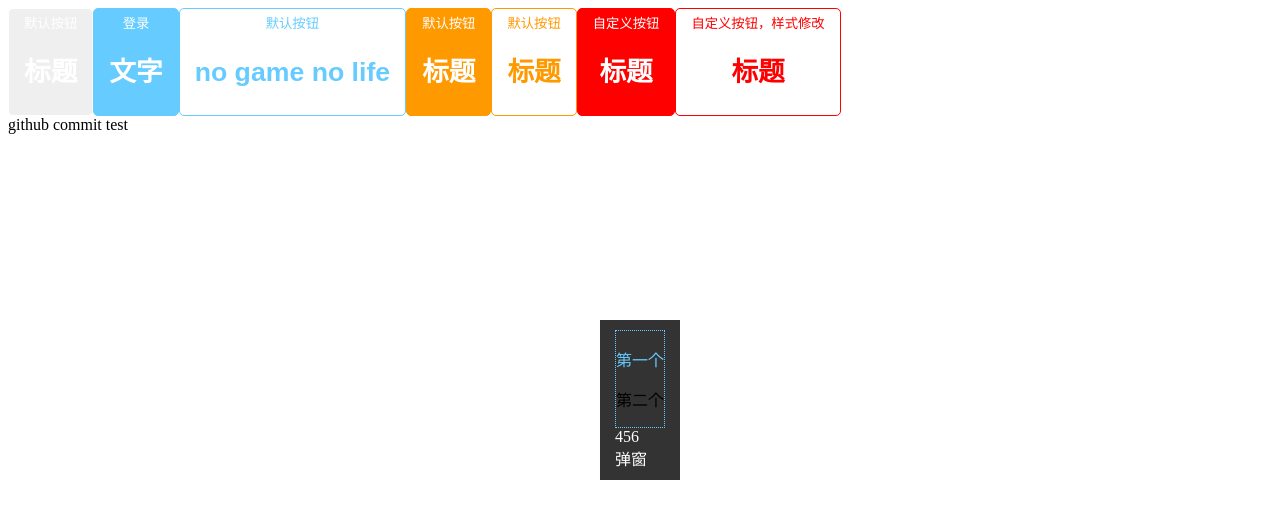
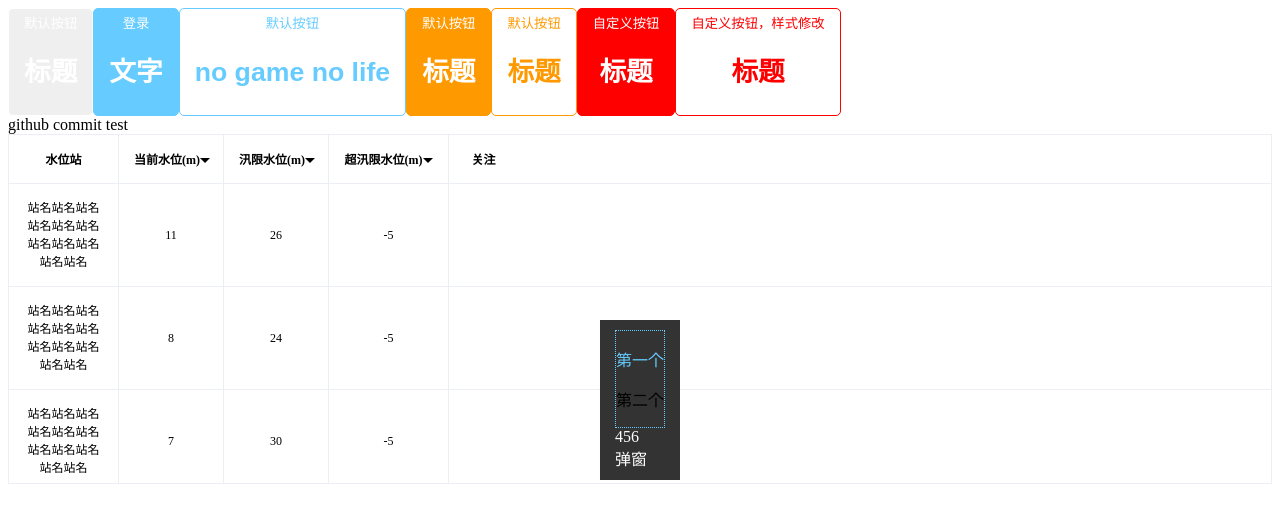
Before and after one commit to btea/vue-component, a Vue app: page / in a window 1280 px wide. Shown: the top 518 px of the page. Built offline with nearby package versions, Linux system fonts and the light colour scheme.

Commit message:
component table

```diff
--- a/package.json
+++ b/package.json
@@ -4,7 +4,7 @@
   "description": "vuex",
   "main": "index.js",
   "scripts": {
-    "start": "webpack-dev-server --mode development --open",
+    "s": "webpack-dev-server --mode development --open",
     "test": "echo \"Error: no test specified\" && exit 1"
   },
   "repository": {
@@ -31,6 +31,8 @@
     "http-proxy-middleware": "^0.19.0",
     "less": "^3.8.1",
     "less-loader": "^4.1.0",
+    "node-sass": "^4.12.0",
+    "sass-loader": "^7.1.0",
     "style-loader": "^0.23.0",
     "vue": "^2.5.17",
     "vue-loader": "^15.4.1",
@@ -48,6 +50,8 @@
     "es6-promise": "^4.2.4",
     "express": "^4.16.3",
     "muse-ui": "^3.0.1",
+    "scss": "^0.2.4",
+    "scss-loader": "0.0.1",
     "vue-router": "^3.0.1",
     "vue-uploader": "^0.1.2",
     "vuex": "^3.0.1"
--- a/src/app.vue
+++ b/src/app.vue
@@ -6,7 +6,7 @@
         <Button type="warning"></Button>
         <Button type="warning" ghost></Button>
         <Button type="error">自定义按钮</Button>
-        <Button type="error" ghost>自定义按钮，样式修改</Button>
+        <Button type="error" ghost v-drag>自定义按钮，样式修改</Button>
         <Alert num="12" @zeng="bili">
             <div style="color: #6cf;" class="con">
                 <p>第一个</p>
@@ -17,6 +17,13 @@
         </Alert>
         <div>github commit test</div>
         <!-- <v-uploader></v-uploader> -->
+        <be-table
+            :data="water.data"
+            :header="water.header"
+            :key="tableKey"
+            :sortable="sort"
+            :cell-style="cellStyle">
+        </be-table>
     </div>
 </template>
 
@@ -24,21 +31,63 @@
 // 局部注册
 // import Button from './button/button'
 // console.log(Button);
+
+import beTable  from './be-table';
+import beTableColumn from './be-table-column';
+
 export default {
     data(){
         return {
-            news: 'no game no life'
+            news: 'no game no life',
+            arr: new Array(10),
+            water: {
+                header: [
+                    {prop: 'station', label: '水位站', width: '80'},
+                    {prop: 'rain', label: '当前水位(m)', width: '75'},
+                    {prop: 'limit', label: '汛限水位(m)', width: '75'},
+                    {prop: 'overstep', label: '超汛限水位(m)', width: '90'},
+                    {prop: 'status', label: '关注', width: '40'}
+                ],
+                data: (() => {
+                    let arr = [], len = 10;
+                    for(let i = 0; i < len; i++){
+                        arr.push({
+                            stationId: '123',
+                            station: '站名站名站名站名站名站名站名站名站名站名站名',
+                            rain: this.randomVal(15,5),
+                            limit: this.randomVal(30,20),
+                            overstep: '-5',
+                            lon: 28.1,
+                            lat: 120.9,
+                            focus: 1
+                        })
+                    }
+                    return arr;
+                })()
+            },
+            sort: [1, 2, 3],
+            tableKey: Math.random().toString(16).slice(2)
         }
     },
     methods: {
+        randomVal(max, min){
+            return Math.floor(Math.random() * (max - min  + 1) + min);
+        },
         bili(target){
             console.log(target);
             console.log('bilibili');
+        },
+        cellStyle(i, item){
+            console.log(i, item);
         }
-    }
+    },
     // 局部注册组件
     // components: {
         // Button: Button
     // },
+    components: {
+        beTable,
+        beTableColumn
+    }
 }
 </script>
--- /dev/null
+++ b/src/be-table-column.vue
@@ -0,0 +1,38 @@
+<template>
+    <div class="item" :style="{width: width + 'px'}" :class="prop">
+        {{prop}}
+    </div>
+</template>
+
+<script>
+export default {
+    props: {
+        prop: {
+            type: String,
+            default: '',
+        },
+        label: {
+            type: String,
+            default: ''
+        },
+        width: {
+            type: String,
+            default: ''
+        }
+    },
+    data(){
+        return {
+            list: this.$parent.data
+        }
+    },
+    mounted(){
+        console.log(this);
+    }
+}
+</script>
+<style lang="scss" scoped>
+    .item{
+        display: table-cell;
+
+    }
+</style>
--- /dev/null
+++ b/src/be-table.vue
@@ -0,0 +1,131 @@
+<template>
+    <div class="table" :style="sty">
+        <div class="header">
+            <div class="item"
+                :class="{'is-sortable': sortable.includes(i)}"
+                v-for="(item,i) in header"
+                :key="item.prop"
+                :style="{width: item.width - 1+ 'px'}"
+                @click="dataSort(item.prop, i)">
+                {{item.label}}<em v-if="sortable.includes(i)"></em>
+            </div>
+        </div>
+        <ul class="body">
+            <li class="list-item" v-for="(d, i) in tableData" :key="i" :class="{mark: Number(d.overstep) > 0}">
+                <div class="val" v-for="(v, j) in headerProp.slice(0, -1)" :key="j" :class="v" :style="{width: header[j].width - 1 + 'px'}">{{d[v]}}</div>
+                <div class="val" :class="headerProp[last]" :style="{width: header[last].width - 1 + 'px'}" v-html="d[headerProp[last]]"></div>
+            </li>
+        </ul>
+    </div>
+</template>
+
+<script>
+export default {
+    props: ['header', 'data', 'sty', 'sortable'],
+    data(){
+        let $header = this.header;
+        return {
+            tableData: JSON.parse(JSON.stringify(this.data)),
+            headerProp: (() => {
+                let arr = [];
+                $header.forEach(p => {
+                    arr.push(p.prop);
+                });
+                return arr;
+            })(),
+            last: $header.length - 1,
+            isSort: ''
+        }
+    },
+    mounted(){
+        console.log(this);
+    },
+    methods: {
+        dataSort(key, i){
+            if(this.sortable.includes(i)){
+                if(this.isSort === key){
+                    // 若排序的参数所有值都相等，不必变化
+                    let first = this.tableData[0][key];
+                    if(this.tableData.every(item => item[key] === first)){
+                        return;
+                    }
+                    this.tableData = this.tableData.reverse();
+                    return;
+                }
+                let data = JSON.parse(JSON.stringify(this.tableData));
+                data.sort((f, s) => f[key] - s[key]);
+                this.tableData = data;
+                this.isSort = key;
+            }
+        },
+
+    }
+}
+</script>
+
+<style lang="scss" scoped>
+    $c:#ebeef5;
+    $font: 12px;
+    $padding: 15px;
+    .table{
+        border: 1px solid $c;
+        overflow: auto;
+        .header{
+            font-size: 0;
+            .item{
+                // display: inline-block;
+                display: table-cell;
+                text-align: center;
+                // line-height: 1.5;
+                font-size: $font;
+                vertical-align: middle;
+                padding: $padding;
+                font-weight: 700;
+            }
+            .is-sortable{
+                cursor: pointer;
+            }
+            em{
+                position: relative;
+                top: 10px;
+                width: 0;
+                height: 0;
+                border: 5px solid #000;
+                border-left-color: transparent;
+                border-right-color: transparent;
+                border-bottom-color: transparent;
+            }
+            .item~div{
+                border-left: 1px solid $c;
+            }
+        }
+        .body{
+            list-style: none;
+            margin: 0;
+            padding: 0;
+            max-height: 300px;
+            overflow-x: hidden;
+            overflow-y: auto;
+            .list-item{
+                border-top: 1px solid $c;
+                font-size: 0;
+                .val{
+                    text-align: center;
+                    vertical-align: middle;
+                    line-height: 1.5;
+                    padding: 10px 5px;
+                    font-size: $font;
+                    // display: inline-block;
+                    overflow: hidden;
+                    // padding-bottom:3000px;
+                    // margin-bottom:-3000px;
+                    padding: $padding;
+                    display: table-cell;
+                }
+                .val~div{
+                    border-left: 1px solid $c;
+                }
+            }
+        }
+    }
+</style>
--- a/src/button.vue
+++ b/src/button.vue
@@ -80,13 +80,13 @@ export default {
     },
     mounted(){
         console.log(this.$data);
-        let slots = this.$slots.default,self = this;
+        let slots = this.$slots.default;
         if(slots && Array.isArray(slots)){
             slots.map(item => {
                 if(!item.tag){
-                    self.text = item.text;
+                    this.text = item.text;
                 }
-            })
+            }, this)
         }
         // console.log(this.$slots.default[0].text);
     },
--- /dev/null
+++ b/src/directives/drag.js
@@ -0,0 +1,66 @@
+import Vue from 'vue';
+
+Vue.directive('drag',{
+    inserted(el, binding){
+        // 元素需默认定位
+        let left;
+        let top;
+        let c_x;
+        let c_y;
+        let val = binding.value;
+        let isMove = false, isEnlarge = false;
+        let w, h;
+        let getStyle = (el, attr) => {
+            return parseInt(getComputedStyle(el)[attr]);
+        }
+        w = getStyle(el, 'width');
+        h = getStyle(el, 'height');
+        let callback = (e) => {
+            if(isMove && !isEnlarge){
+                let l, t, $l, $t;
+                l = e.clientX - c_x;
+                t = e.clientY - c_y;
+                el.style.left = `${left + l}px`;
+                el.style.top = `${top + t}px`;
+                $l = left + l;
+                $t = top + t;
+                if(el.offsetLeft <= 0){
+                    $l = w / 2;
+                }
+                if(el.offsetTop <= 0){
+                    $t = h / 2;
+                }
+                if(el.offsetLeft >= val.left - w){
+                    $l = val.left - w / 2;
+                }
+                if(el.offsetTop >= val.top - h){
+                    $t = val.top - h / 2;
+                }
+
+                el.style.left = `${$l}px`;
+                el.style.top = `${$t}px`;
+            }
+        }
+        el.addEventListener('mousedown', (e) => {
+            isMove = true;
+            left = parseInt(getComputedStyle(el).left);
+            top = parseInt(getComputedStyle(el).top);
+            c_x = e.clientX;
+            c_y = e.clientY;
+            document.addEventListener('mousemove', callback);
+            el.addEventListener('mouseup', () => {
+                isMove = false;
+                document.removeEventListener('mousemove', callback);
+            });
+        });
+        // el.addEventListener('mousemove', this.callback);
+        // el.addEventListener('mouseup', (e) => {
+        //     isMove = false;
+        //     event.$emit('startMapMove');
+        // })
+
+    },
+    componentUpdated(el, binding){
+        // console.log(el);
+    }
+})
--- a/webpack.config.js
+++ b/webpack.config.js
@@ -28,6 +28,10 @@ module.exports = {
             {
                 test: /\.less$/,
                 use: ['style-loader','css-loader','less-loader']
+            },
+            {
+                test: /\.scss$/,
+                loaders: ['style-loader', 'css-loader', 'sass-loader']
             },
             {
                 test: /\.html$/,
```
Also changed, not shown: src/index.js (+7 -4 lines), 1 other file (tests, documents, lock files or other folders).
